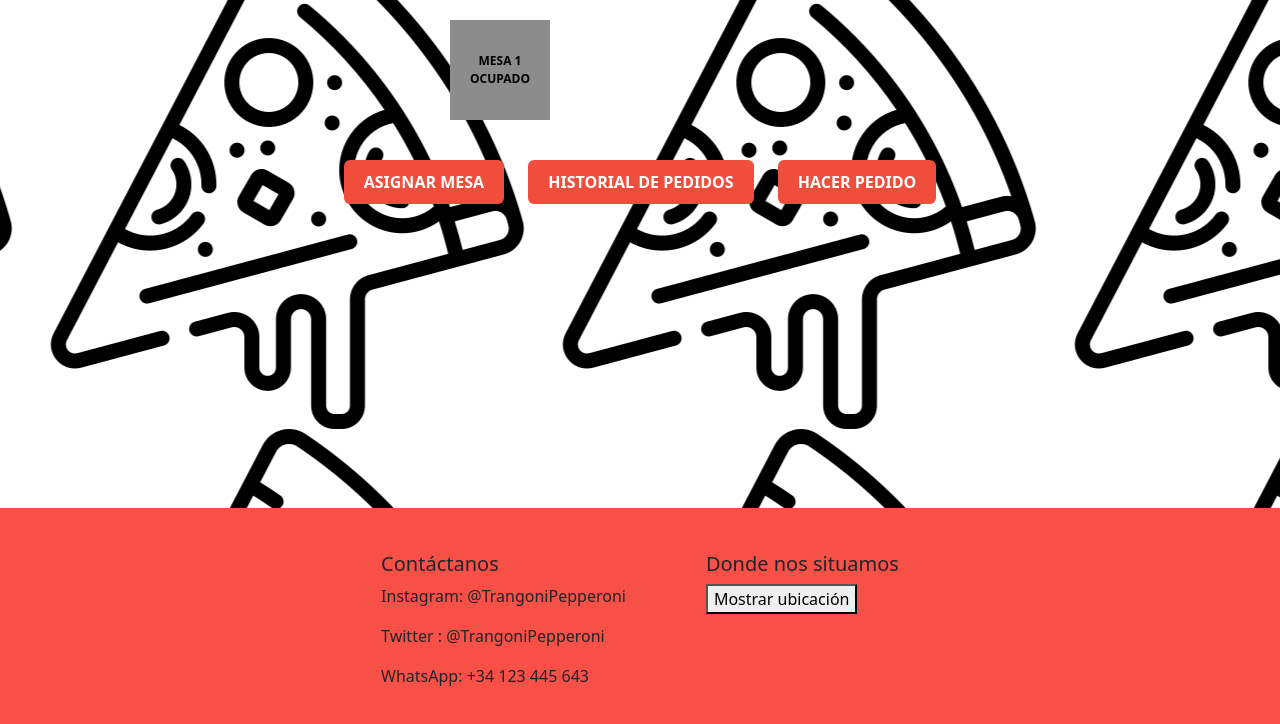
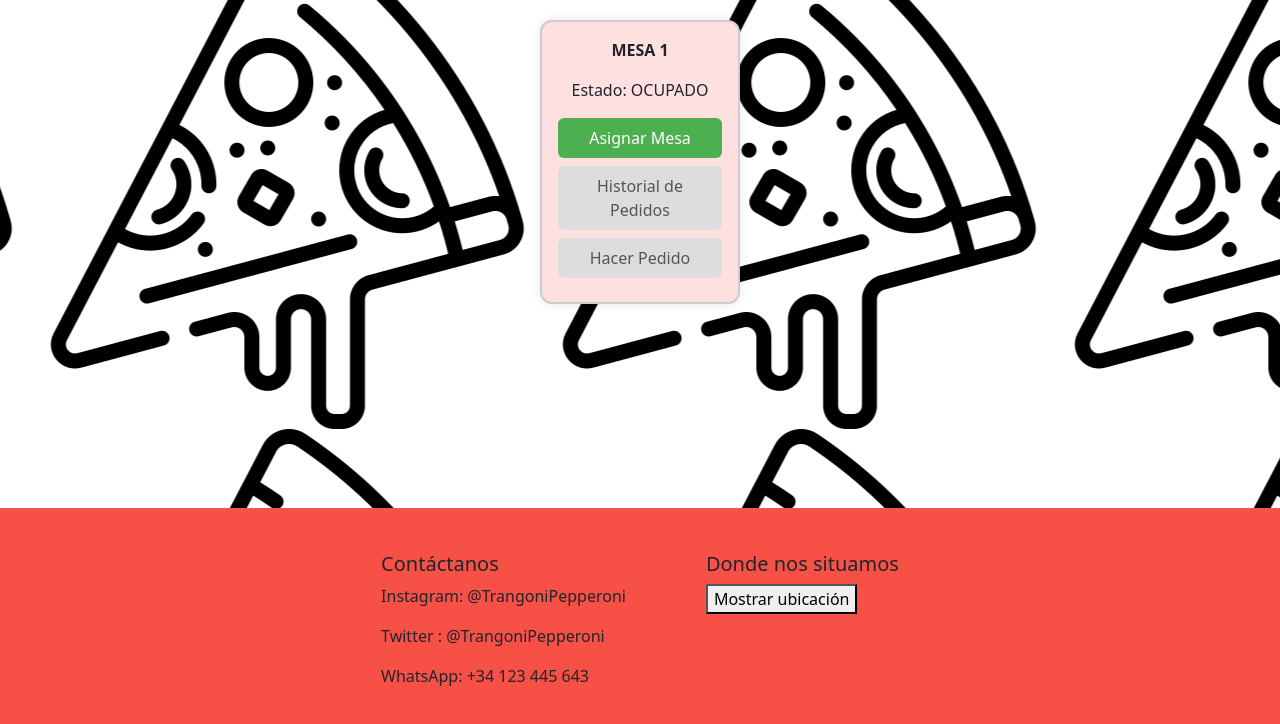
Before and after one commit to RaFaN23/ProjectClaseFinal, a Django app: page /mesas/ in a window 1280 px wide. Shown: the part 76-800 px from the top of the page. Run offline with Django 5.2, Linux system fonts and the light colour scheme; tables that the repository leaves empty hold one stand-in row (values such as "Sample post"); parts of the project's set-up code (start-up, migrations or seed data) failed here and were passed over; some web fonts are replaced.

Commit message:
cambios botones mesas

```diff
--- a/Proyecto/static/css/Mesas.css
+++ b/Proyecto/static/css/Mesas.css
@@ -17,52 +17,50 @@ body{
     to { background-position: 500px;}
 }
 
-body {
-    font-family: 'Arial Black', sans-serif;
+.grid {
     display: flex;
+    flex-wrap: wrap;
+    gap: 20px;
     justify-content: center;
-
 }
 
-.container {
+.mesa-contenedor {
+    border: 2px solid #ccc;
+    border-radius: 12px;
+    padding: 16px;
+    width: 200px;
     text-align: center;
+    box-shadow: 0 0 10px rgba(0,0,0,0.1);
 }
 
-.grid {
-    display: grid;
-    grid-template-columns: repeat(3, 100px);
-    grid-gap: 40px;
-    justify-content: center;
-    margin-bottom: 40px;
+.disponible {
+    background-color: #e0ffe0;
 }
 
-.mesa {
-    width: 100px;
-    height: 100px;
+.ocupada {
+    background-color: #ffe0e0;
+}
+
+.mesa-info {
+    margin-bottom: 12px;
+}
+
+.mesa-botones button {
+    display: block;
+    width: 100%;
+    margin-bottom: 8px;
+    padding: 8px;
+    border-radius: 6px;
     border: none;
-    font-weight: bold;
-    font-size: 12px;
     cursor: pointer;
 }
 
-.disponible {
-    background-color: #a86f35;
-    color: black;
+.btn-asignar {
+    background-color: #4CAF50;
+    color: white;
 }
 
-.ocupada {
-    background-color: #8c8c8c;
-    color: black;
-    cursor: not-allowed;
+.btn-historial, .btn-hacer-pedido {
+    background-color: #ddd;
+    color: #555;
 }
-
-.botones button {
-    background-color: #f04d3d;
-    color: white;
-    font-weight: bold;
-    margin: 0 10px;
-    padding: 10px 20px;
-    border: none;
-    border-radius: 6px;
-    cursor: not-allowed;
-}
--- a/Proyecto/templates/Mesas.html
+++ b/Proyecto/templates/Mesas.html
@@ -1,40 +1,34 @@
 {% extends 'basehtml.html' %}
 {% load static %}
-
 
 {% block title %}Registro De Tarjeta{% endblock %}
 
 {% block extra_css %}
     <link rel="stylesheet" href="{% static 'css/Mesas.css' %}">
-
-
 {% endblock %}
-
 
 {% block content %}
 <body>
     <div class="container">
-
         <div class="grid">
             {% for mesa in mesas %}
+            <div class="mesa-contenedor {% if mesa.estado == 'LIBRE' %}disponible{% else %}ocupada{% endif %}">
+                <div class="mesa-info">
+                    <p><strong>MESA {{ mesa.numero }}</strong></p>
+                    <p>Estado: {{ mesa.estado }}</p>
+                </div>
+
+                <div class="mesa-botones">
                     <form method="post" action="{% url 'asignar_mesa' mesa.id %}">
                         {% csrf_token %}
-                    <button type="submit"
-                            class="mesa {% if mesa.estado == 'LIBRE' %}disponible{% else %}ocupada{% endif %}">
-                        MESA {{ mesa.numero }}<br>
-                        {{ mesa.estado }}
-                    </button>
+                        <button type="submit" class="btn-asignar">Asignar Mesa</button>
                     </form>
+                    <button class="btn-historial" disabled>Historial de Pedidos</button>
+                    <button class="btn-hacer-pedido" disabled>Hacer Pedido</button>
+                </div>
+            </div>
             {% endfor %}
-            </div>
-
-            <div class="botones">
-                <button disabled>ASIGNAR MESA</button>
-                <button disabled>HISTORIAL DE PEDIDOS</button>
-                <button disabled>HACER PEDIDO</button>
         </div>
     </div>
 </body>
-
-
 {% endblock %}
```
Lines whose indentation alone changed are shown as unchanged.
